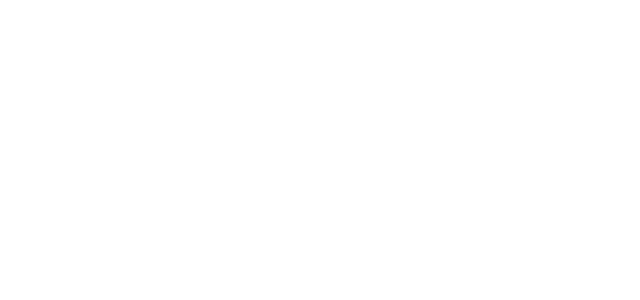
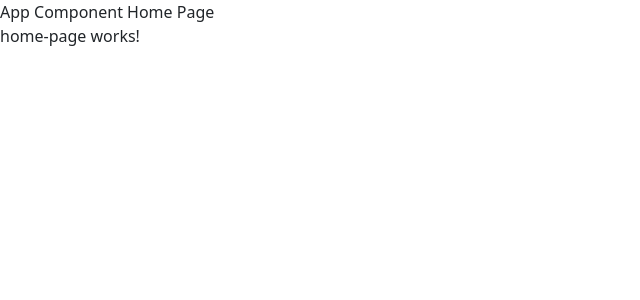
Before and after one commit to souchegueye/MedicalProjectFE, an Angular app in the folder angular-medical-project/: page / in a window 1280 px wide. Shown: the top 300 px of the page, without its empty margins (0-640 px from the left). Built offline with nearby package versions, Linux system fonts and the light colour scheme.

Commit message:
Homepage Routing

```diff
--- a/angular-medical-project/src/app/app-routing.module.ts
+++ b/angular-medical-project/src/app/app-routing.module.ts
@@ -1,7 +1,10 @@
 import { NgModule } from '@angular/core';
 import { RouterModule, Routes } from '@angular/router';
+import { HomePageComponent } from './home-page/home-page.component';
 
-const routes: Routes = [];
+const routes: Routes = [
+  {path:'',component:HomePageComponent}
+];
 
 @NgModule({
   imports: [RouterModule.forRoot(routes)],
--- a/angular-medical-project/src/app/app.component.html
+++ b/angular-medical-project/src/app/app.component.html
@@ -1 +1,2 @@
+App Component
 <router-outlet></router-outlet>
--- a/angular-medical-project/src/app/app.module.ts
+++ b/angular-medical-project/src/app/app.module.ts
@@ -3,10 +3,12 @@
 
 import { AppRoutingModule } from './app-routing.module';
 import { AppComponent } from './app.component';
+import { HomePageComponent } from './home-page/home-page.component';
 
 @NgModule({
   declarations: [
-    AppComponent
+    AppComponent,
+    HomePageComponent
   ],
   imports: [
     BrowserModule,
--- /dev/null
+++ b/angular-medical-project/src/app/home-page/home-page.component.html
@@ -0,0 +1,2 @@
+Home Page
+<p>home-page works!</p>
```
Also changed, not shown: angular-medical-project/src/app/home-page/home-page.component.ts (added, +10 -0 lines), angular-medical-project/src/app/home-page/home-page.component.css (added), 1 other file (tests, documents, lock files or other folders).
